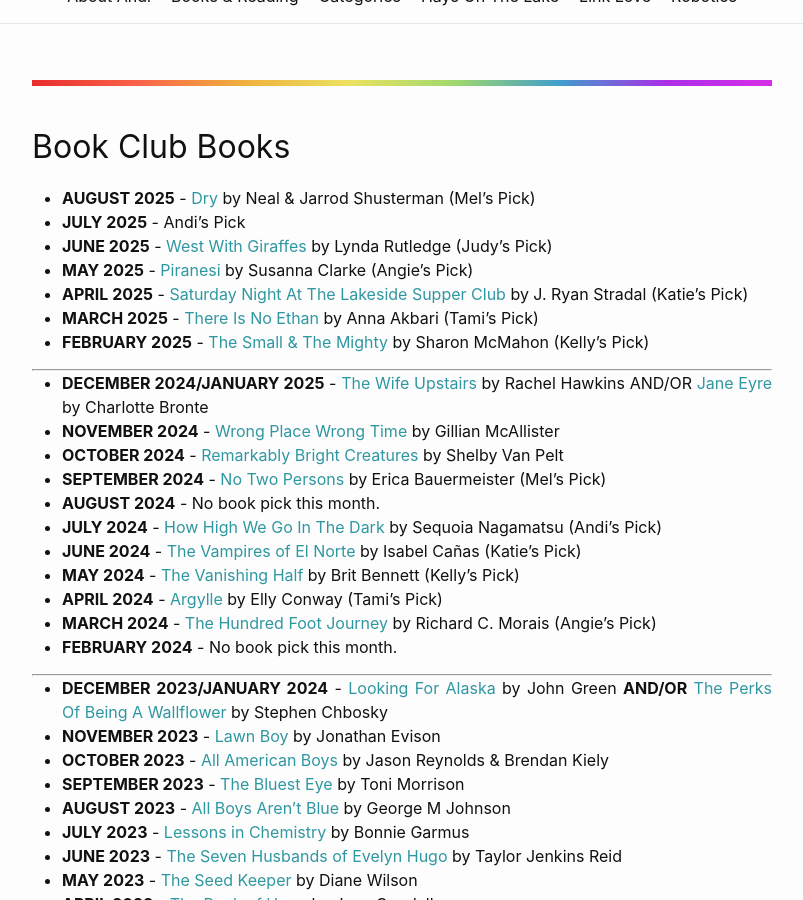
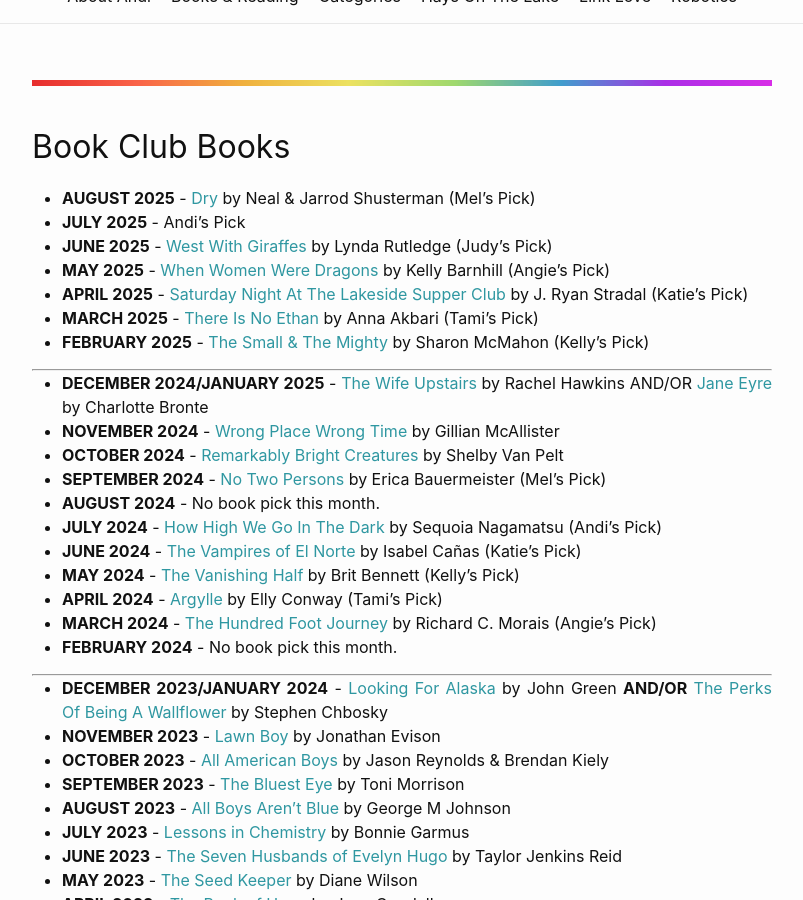
Before and after one commit to minihays/minihays.github.io, a Jekyll site: the page built from bookclub/booksread.markdown, in a window 1280 px wide and 900 px high, scrolled down 567 px. Shown: the whole window, without its empty margins (238-1041 px from the left). Built offline with Jekyll 4.4.1, drawn with Linux system fonts in a browser that asks for light colours.

Commit message:
Updated book pick

```diff
--- a/bookclub/booksread.markdown
+++ b/bookclub/booksread.markdown
@@ -8,7 +8,7 @@ permalink: /bookclub/booksread/
 - **AUGUST 2025** - [Dry](https://www.amazon.com/Dry-Neal-Shusterman/dp/1481481975/ref=monarch_sidesheet_title) by Neal & Jarrod Shusterman (Mel's Pick)
 - **JULY 2025** - Andi's Pick
 - **JUNE 2025** - [West With Giraffes](https://www.amazon.com/West-Giraffes-Novel-Lynda-Rutledge/dp/1542023343/ref=monarch_sidesheet_title) by Lynda Rutledge (Judy's Pick)
-- **MAY 2025** - [Piranesi](https://www.amazon.com/Piranesi-Susanna-Clarke/dp/1635577802/ref=monarch_sidesheet_title) by Susanna Clarke (Angie's Pick)
+- **MAY 2025** - [When Women Were Dragons](https://www.amazon.com/When-Women-Were-Dragons-Novel/dp/0385548222) by Kelly Barnhill (Angie's Pick)
 - **APRIL 2025** - [Saturday Night At The Lakeside Supper Club](https://www.amazon.com/Saturday-Night-Lakeside-Supper-Club/dp/1984881094/ref=monarch_sidesheet_title) by J. Ryan Stradal (Katie's Pick)
 - **MARCH 2025** - [There Is No Ethan](https://www.amazon.com/There-No-Ethan-Americas-Biggest/dp/1538742195) by Anna Akbari (Tami's Pick)
 - **FEBRUARY 2025** - [The Small & The Mighty](https://www.amazon.com/Small-Mighty-Americans-Founding-Movement/dp/0593541677/ref=monarch_sidesheet_title) by Sharon McMahon (Kelly's Pick)
```
